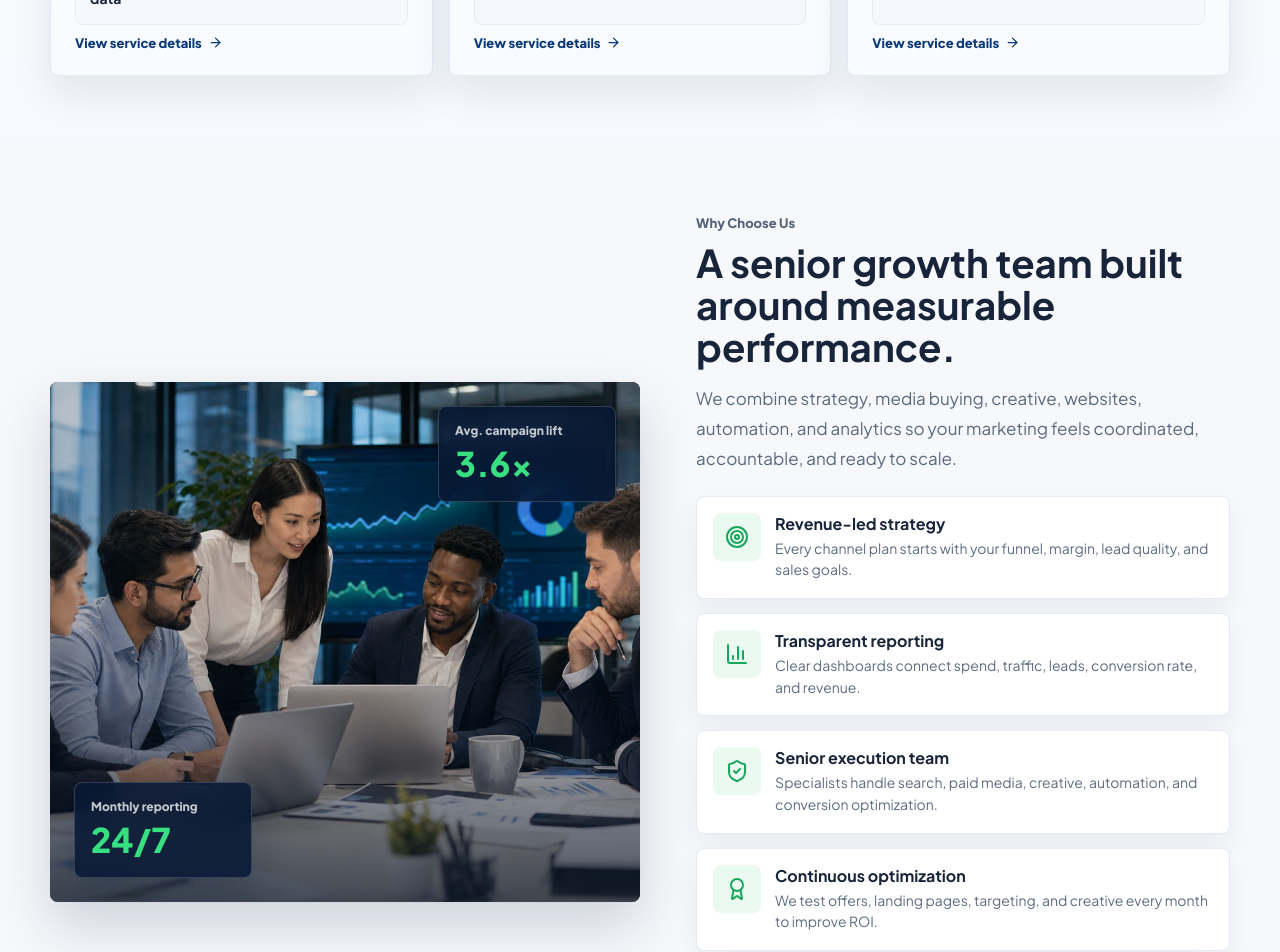
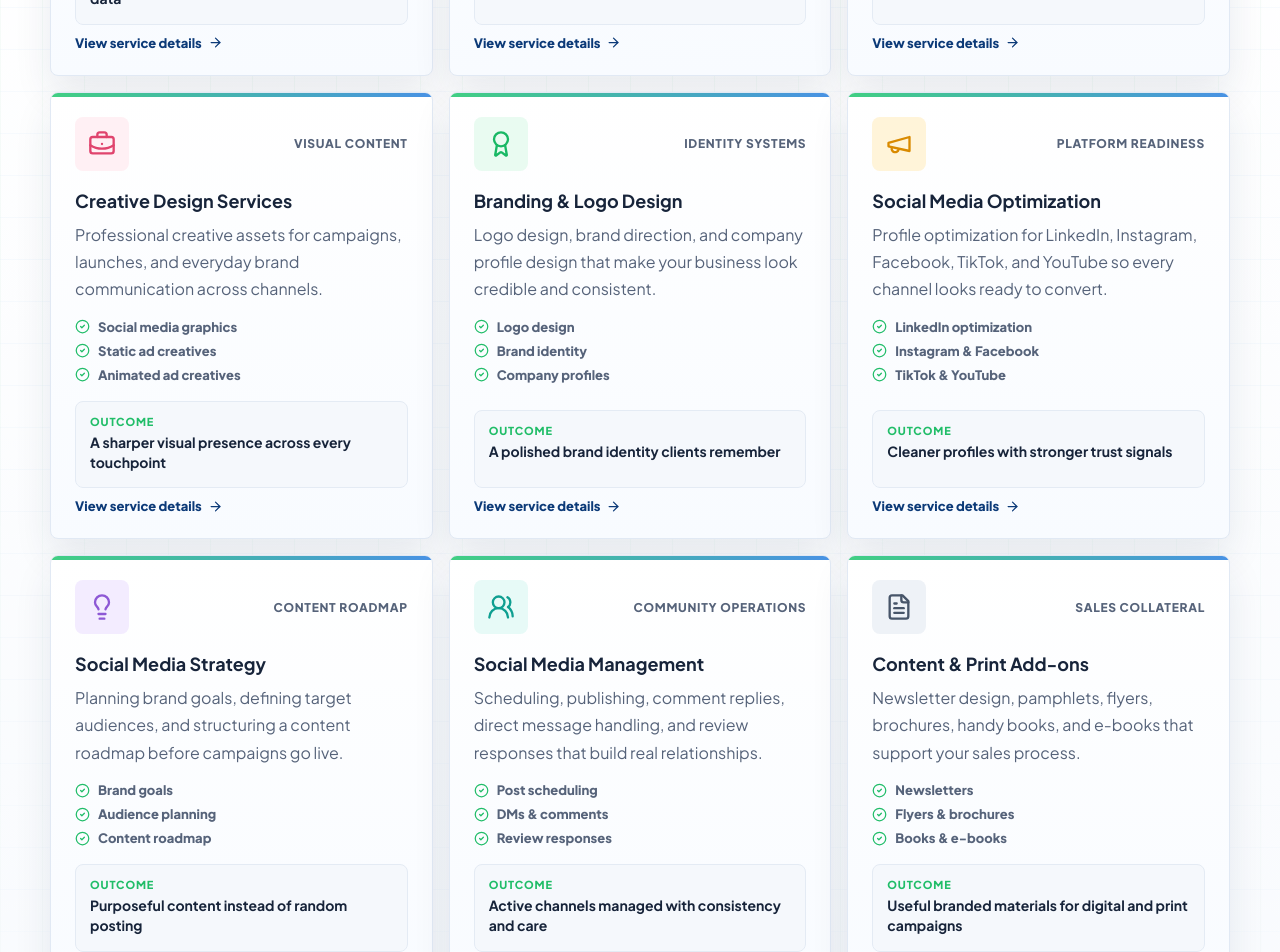
Before and after one commit to HassanBinWaqar/growgrid-digital, a React (Vite) app: page / in a window 1280 px wide. Shown: the part 3380-4332 px from the top of the page. Built offline with nearby package versions, Linux system fonts and the light colour scheme.

Commit message:
Expand agency service offerings

```diff
--- a/src/main.tsx
+++ b/src/main.tsx
@@ -254,6 +254,69 @@ const services: Array<{
     outcome: "Faster response and fewer missed leads",
     tone: "navy",
     bullets: ["CRM workflows", "Lead scoring", "Sales handoff"],
+  },
+  {
+    icon: BriefcaseBusiness,
+    title: "Creative Design Services",
+    category: "Visual content",
+    copy: "Professional creative assets for campaigns, launches, and everyday brand communication across channels.",
+    outcome: "A sharper visual presence across every touchpoint",
+    tone: "rose",
+    bullets: ["Social media graphics", "Static ad creatives", "Animated ad creatives"],
+  },
+  {
+    icon: Award,
+    title: "Branding & Logo Design",
+    category: "Identity systems",
+    copy: "Logo design, brand direction, and company profile design that make your business look credible and consistent.",
+    outcome: "A polished brand identity clients remember",
+    tone: "emerald",
+    bullets: ["Logo design", "Brand identity", "Company profiles"],
+  },
+  {
+    icon: Megaphone,
+    title: "Social Media Optimization",
+    category: "Platform readiness",
+    copy: "Profile optimization for LinkedIn, Instagram, Facebook, TikTok, and YouTube so every channel looks ready to convert.",
+    outcome: "Cleaner profiles with stronger trust signals",
+    tone: "amber",
+    bullets: ["LinkedIn optimization", "Instagram & Facebook", "TikTok & YouTube"],
+  },
+  {
+    icon: Lightbulb,
+    title: "Social Media Strategy",
+    category: "Content roadmap",
+    copy: "Planning brand goals, defining target audiences, and structuring a content roadmap before campaigns go live.",
+    outcome: "Purposeful content instead of random posting",
+    tone: "purple",
+    bullets: ["Brand goals", "Audience planning", "Content roadmap"],
+  },
+  {
+    icon: UsersRound,
+    title: "Social Media Management",
+    category: "Community operations",
+    copy: "Scheduling, publishing, comment replies, direct message handling, and review responses that build real relationships.",
+    outcome: "Active channels managed with consistency and care",
+    tone: "teal",
+    bullets: ["Post scheduling", "DMs & comments", "Review responses"],
+  },
+  {
+    icon: FileText,
+    title: "Content & Print Add-ons",
+    category: "Sales collateral",
+    copy: "Newsletter design, pamphlets, flyers, brochures, handy books, and e-books that support your sales process.",
+    outcome: "Useful branded materials for digital and print campaigns",
+    tone: "slate",
+    bullets: ["Newsletters", "Flyers & brochures", "Books & e-books"],
+  },
+  {
+    icon: LayoutDashboard,
+    title: "UX & UI Design",
+    category: "Product experience",
+    copy: "User journeys, interface design, and conversion-focused layouts for websites, landing pages, and digital products.",
+    outcome: "Cleaner experiences that guide visitors toward action",
+    tone: "cyan",
+    bullets: ["User journeys", "Interface design", "Conversion UX"],
   },
 ];
 
@@ -1423,7 +1486,7 @@ function App() {
               onChange={(event) => setLeadForm((form) => ({ ...form, service: event.target.value }))}
             >
               <option value="" disabled>Select service</option>
-              {services.slice(0, 8).map((service) => (
+              {services.map((service) => (
                 <option key={service.title}>{service.title}</option>
               ))}
             </select>
```
